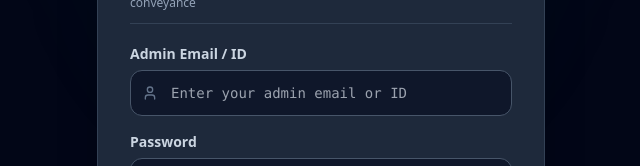
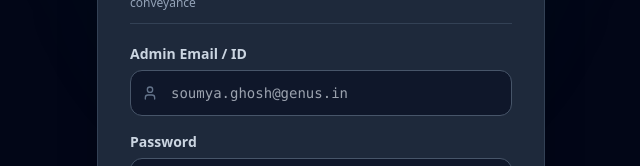
Before and after one commit to dikshashubham01-netizen/supervisor-conveyance, a React (Vite) app in the folder client/: page / in a window 1280 px wide. Shown: the part 285-451 px from the top of the page, without its empty margins (319-959 px from the left). Built offline with nearby package versions, Linux system fonts and the light colour scheme; no server answers.

Commit message:
fix: disable browser autofill on login, trim password, improve error messages for Render cold-start

```diff
--- a/client/src/pages/auth/LoginPage.jsx
+++ b/client/src/pages/auth/LoginPage.jsx
@@ -15,10 +15,26 @@ export function LoginPage({ onGoToDownload }) {
     setError(null);
     setLoading(true);
 
+    const id = employeeId.trim();
+    const pw = password.trim();
+
+    if (!id || !pw) {
+      setError('Please enter both email/ID and password.');
+      setLoading(false);
+      return;
+    }
+
     try {
-      await login(employeeId.trim(), password);
+      await login(id, pw);
     } catch (err) {
-      setError(err.message || 'Login failed. Please verify credentials.');
+      const msg = err.message || '';
+      if (msg.toLowerCase().includes('network') || msg.toLowerCase().includes('fetch')) {
+        setError('Cannot reach server. The server may be waking up — please wait 30 seconds and try again.');
+      } else if (msg.toLowerCase().includes('401') || msg.toLowerCase().includes('invalid') || msg.toLowerCase().includes('credentials')) {
+        setError('Incorrect email or password. Please check and try again.');
+      } else {
+        setError(msg || 'Login failed. Please verify credentials.');
+      }
     } finally {
       setLoading(false);
     }
@@ -55,7 +71,7 @@ export function LoginPage({ onGoToDownload }) {
             </div>
           )}
 
-          <form onSubmit={handleSubmit} className="flex flex-col gap-4">
+          <form onSubmit={handleSubmit} className="flex flex-col gap-4" autoComplete="off">
             {/* Admin Email/ID */}
             <div>
               <label className="text-slate-300 font-semibold block mb-1.5 text-sm">Admin Email / ID</label>
@@ -64,12 +80,15 @@ export function LoginPage({ onGoToDownload }) {
                   <User className="w-4 h-4" />
                 </div>
                 <input
-                  type="text"
+                  type="email"
                   required
-                  placeholder="Enter your admin email or ID"
+                  placeholder="soumya.ghosh@genus.in"
                   value={employeeId}
                   onChange={(e) => setEmployeeId(e.target.value)}
-                  autoComplete="username"
+                  autoComplete="off"
+                  autoCorrect="off"
+                  autoCapitalize="off"
+                  spellCheck="false"
                   className="w-full rounded-xl pl-10 pr-4 py-3 text-sm text-white font-mono focus:outline-none transition"
                   style={{ backgroundColor: '#0f172a', border: '1.5px solid #475569' }}
                 />
@@ -89,7 +108,7 @@ export function LoginPage({ onGoToDownload }) {
                   placeholder="Enter your password"
                   value={password}
                   onChange={(e) => setPassword(e.target.value)}
-                  autoComplete="current-password"
+                  autoComplete="new-password"
                   className="w-full rounded-xl pl-10 pr-12 py-3 text-sm text-white focus:outline-none transition"
                   style={{ backgroundColor: '#0f172a', border: '1.5px solid #475569' }}
                 />
```
